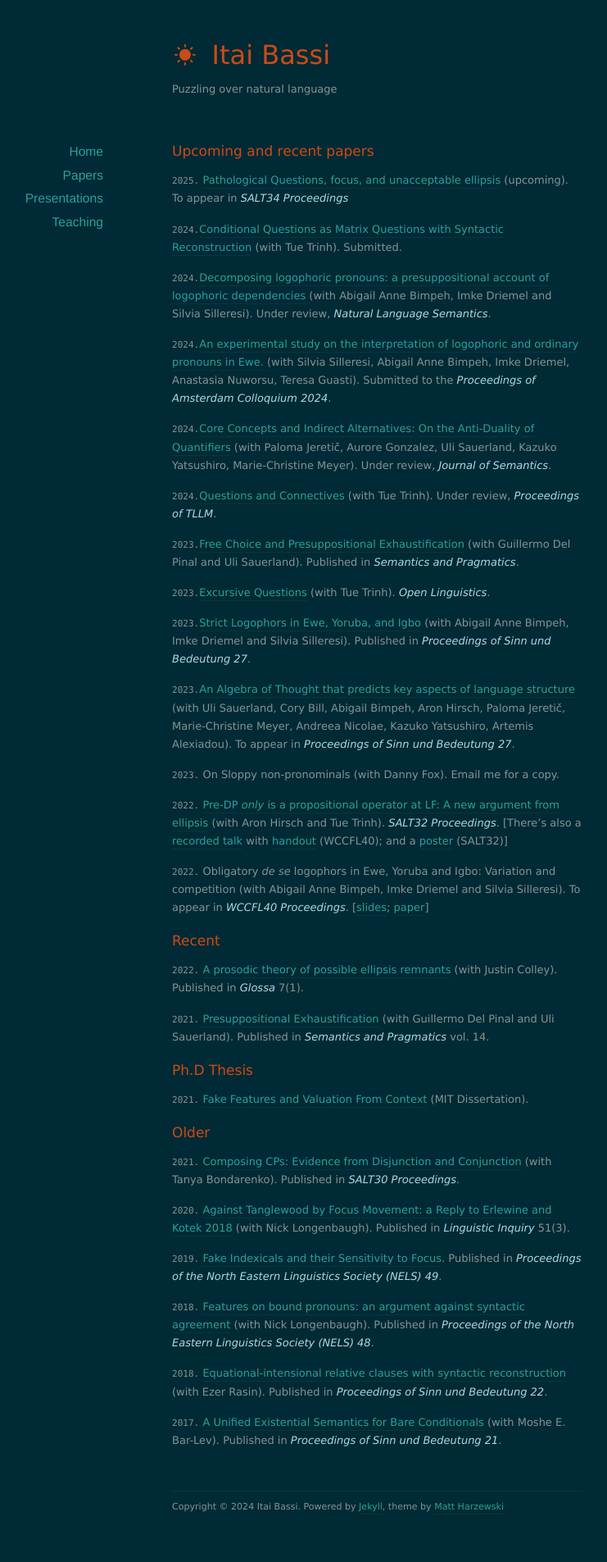
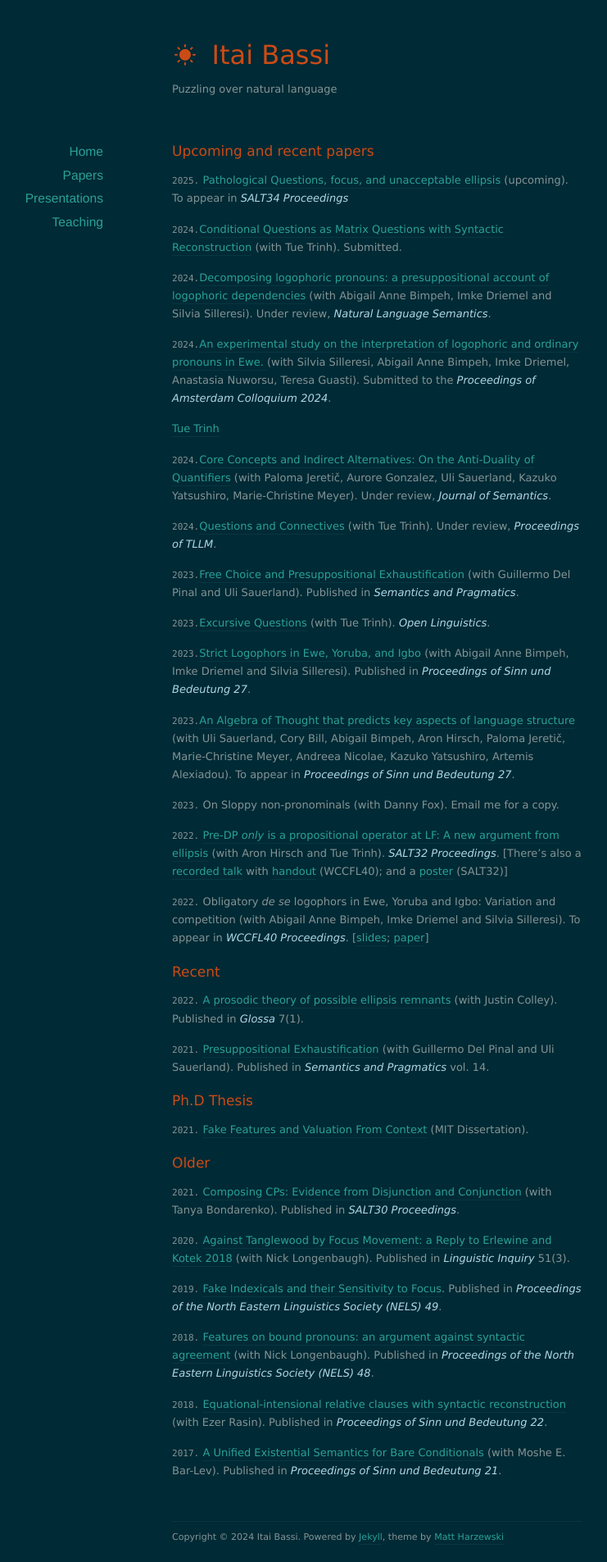
Before and after one commit to itaibassi/itaibassi.github.io, a Jekyll site: the page built from papers/index.markdown, in a window 1280 px wide. Shown: the whole page at 82% size, without its empty margins (180-921 px from the left). Built offline with Jekyll 4.4.1, drawn with Linux system fonts in a browser that asks for light colours; nearby versions of some CDN libraries; before the commit the page ends 1868 px from its top, so only the background shows below that.

Commit message:
Update index.markdown

```diff
--- a/papers/index.markdown
+++ b/papers/index.markdown
@@ -23,7 +23,7 @@ dependencies](https://www.dropbox.com/scl/fi/jsx01gv767lx0w25524er/Strict_Logoph
 
 
 
-
+[Tue Trinh](https://www.dropbox.com/scl/fi/vu9aqo0ng6a9we8u4nhqp/Bassi_SALT34-Rochester_slides.pdf?rlkey=5vp8v72cocjw5jqxia4int386&dl=0)
 
 
 
```
